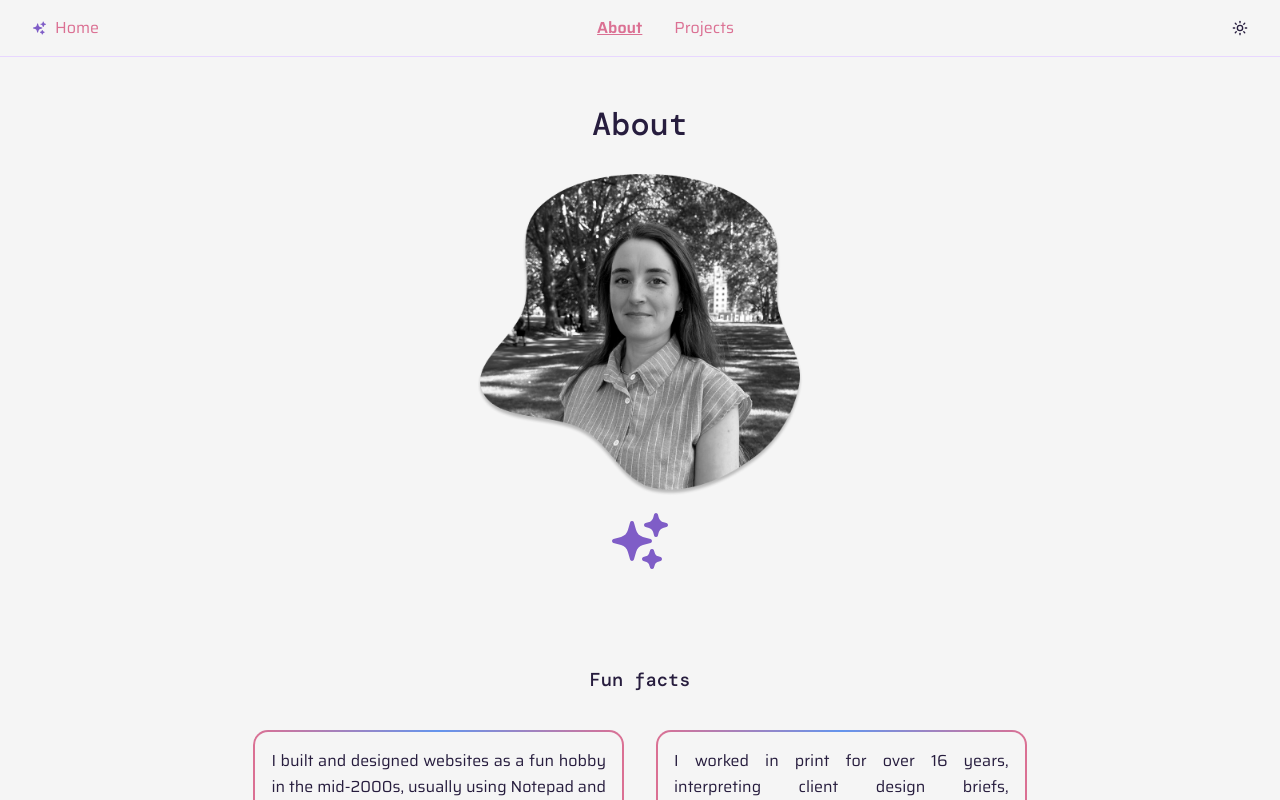
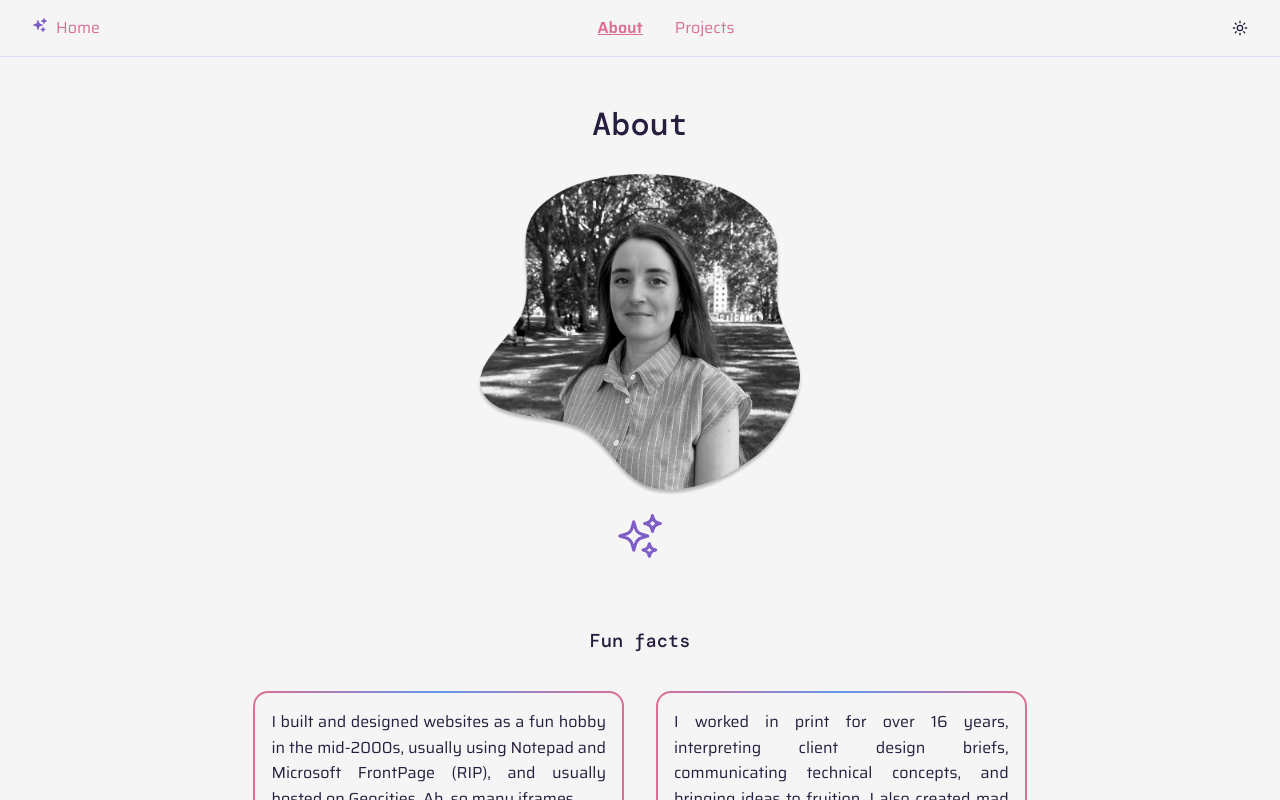
Before and after one commit to mchlol/portfolio-23, a React (Vite) app: page /about in a window 1280 px wide. Shown: the top 800 px of the page. Built offline with nearby package versions, Linux system fonts and the light colour scheme.

Commit message:
import and align animated icon

```diff
--- a/src/App.css
+++ b/src/App.css
@@ -140,12 +140,6 @@ nav {
   gap: 0.5rem;
 }
 
-.logo-svg-container svg {
-  width: 15px;
-  position: relative;
-  top: 3px;
-}
-
 .logo-svg-container path {
   fill: var(--accentColourStrong);
 }
@@ -187,6 +181,17 @@ footer ul {
 .svg-container svg path {
   fill: var(--accentColourStrong);
 }
+
+.sparks {
+  width: 50px;
+  padding: 0.5rem;
+  color: var(--accentColourStrong);
+}
+
+.svg-container {
+  font-size: 4rem;
+}
+
 
 /* hero */
 
@@ -283,11 +288,6 @@ footer ul {
   height: 38px;
 }
 
-.sparks {
-  padding: 0.5rem;
-  color: var(--accentColourStrong);
-}
-
 .hero--text {
   max-width: 80%;
   padding: 1em;
@@ -369,13 +369,6 @@ footer ul {
   gap: 0.25rem;
 }
 
-.sparks {
-  width: 50px;
-}
-.svg-container {
-  font-size: 4rem;
-}
-
 button {
   background-color: var(--accentColourStrong);
   border: 1px solid var(--accentColourStrong);
@@ -408,7 +401,6 @@ button:focus {
 
 .about-section-text {
   padding: 1em;
-  margin: 1em;
   line-height: 1.6;
   text-align: center;
 }
@@ -448,6 +440,13 @@ button:focus {
 
 .about-img-container {
   text-align: center;
+  align-self: flex-start;
+}
+
+.about-svg-container {
+  display: flex;
+  justify-content: center;
+  align-items: center;
 }
 
 .about-img:hover {
--- a/src/pages/About.jsx
+++ b/src/pages/About.jsx
@@ -3,6 +3,7 @@ import BlobPic from '../assets/mask-group.png'
 import LaserEyes from "../assets/lasereyes.png"
 import ScrollToTop from '../components/ScrollToTop';
 import { HiSparkles } from "react-icons/hi2";
+import Sparks from '../components/Sparks'
 
 export default function About() {
 
@@ -32,8 +33,8 @@ export default function About() {
                     onMouseOut={ (e) => handleMouseOut(e)}
                     />
 
-                <div className="svg-container">
-                    <HiSparkles />
+                <div className="about-svg-container">
+                    <Sparks />
                 </div>
 
                 </div>
```
